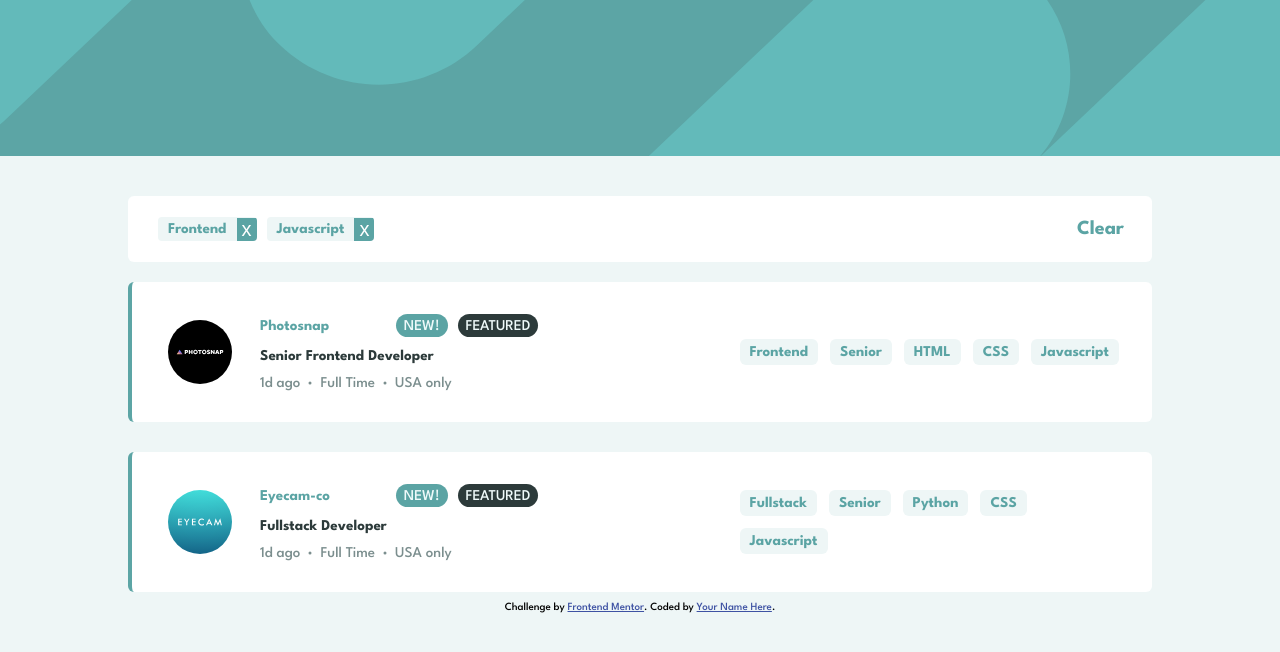
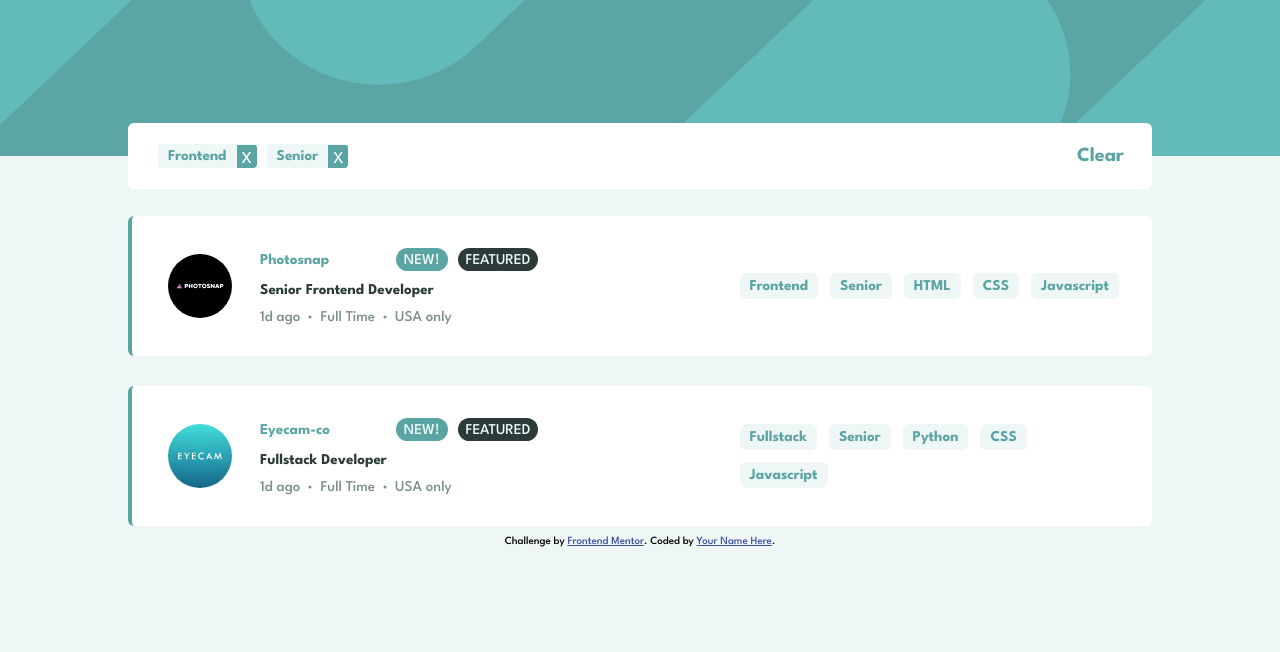
Before and after one commit to wojciech94/Static-Job-Listings, a website: page index.html in a window 1280 px wide. Drawn offline with Linux system fonts and the light colour scheme.

Commit message:
Preparing filter part

```diff
--- a/index.html
+++ b/index.html
@@ -13,9 +13,9 @@
 </head>
 
 <body>
-  <div class="header">
-  </div>
-  <div class="filter">
+  <header class="header">
+  </header>
+  <!-- <div class="filter">
     <div class="filter__group">
       <div class="filter__group__item">
         <span class="filter__group__item__text">Frontend</span>
@@ -27,8 +27,8 @@
       </div>
     </div>
     <button class="btn filter__clear-btn">Clear</button>
-  </div>
-  <div class="container">
+  </div> -->
+  <main class="container">
     <div class="job-item">
       <img class="job-item__logo" src="./src/img/photosnap.svg" alt="photosnap"></img>
       <div class="job-item__header">
@@ -119,11 +119,12 @@
         </div>
       </div>
     </div>
-  </div>
+  </main>
   <div class="attribution">
     Challenge by <a href="https://www.frontendmentor.io?ref=challenge" target="_blank">Frontend Mentor</a>.
     Coded by <a href="#">Your Name Here</a>.
   </div>
+  <script src="./src/js/main.js"></script>
 </body>
 
 </html>
--- a/src/css/style.css
+++ b/src/css/style.css
@@ -42,16 +42,18 @@ body .header {
   background-color: #5ca5a5;
 }
 body .filter {
-  margin: 0 auto;
+  position: absolute;
+  top: 123px;
+  left: 50%;
   padding: 20px;
   max-width: 1200px;
-  height: 100%;
   width: 80%;
   display: flex;
   justify-content: space-between;
   align-items: center;
   background-color: #fff;
   border-radius: 6px;
+  translate: -50%;
   overflow: hidden;
 }
 body .filter__group {
--- /dev/null
+++ b/src/js/main.js
@@ -0,0 +1,67 @@
+const header = document.querySelector('.header')
+
+//Filter
+//  ---filter__group
+//      ---filter__group__item
+//          span.filter__group__item__text (get json)
+//          button.filter__group__item__btn (x)
+//  ---button.btn.filter__clear-btn (Clear)
+
+let activeFilter = ['Frontend', 'Senior']
+let test
+
+const genFilter = () => {
+	const filter = document.createElement('div')
+	filter.classList.add('filter')
+	document.body.appendChild(filter)
+	const filterGroup = document.createElement('div')
+	filterGroup.classList.add('filter__group')
+	filter.appendChild(filterGroup)
+	const clearBtn = document.createElement('button')
+	clearBtn.classList.add('btn', 'filter__clear-btn')
+	clearBtn.textContent = 'Clear'
+	clearBtn.addEventListener('click', clearFilter)
+	filter.appendChild(clearBtn)
+	for (let i = 0; i < activeFilter.length; i++) {
+		const filterGroupItem = document.createElement('div')
+		filterGroupItem.classList.add('filter__group__item')
+		const filterText = document.createElement('span')
+		filterText.classList.add('filter__group__item__text')
+		filterText.textContent = activeFilter[i]
+		const filterBtn = document.createElement('button')
+		filterBtn.classList.add('filter__group__item__btn')
+		filterBtn.textContent = 'x'
+		filterGroup.appendChild(filterGroupItem)
+		filterGroupItem.append(filterText, filterBtn)
+		filterBtn.addEventListener('click', updateFilter)
+	}
+}
+
+const addFilterItem = e => {
+	console.log(e.target)
+	//add element to filter group based on e.target.textContent
+}
+
+const updateFilter = e => {
+	let parentElement = e.target.parentElement
+	let text = parentElement.querySelector('.filter__group__item__text')
+	if (text != null) {
+		for (let i = 0; i < activeFilter.length; i++) {
+			if (text.textContent === activeFilter[i]) {
+				activeFilter.splice(i, 1)
+				break
+			}
+		}
+	}
+	parentElement.remove()
+	if (activeFilter == null || activeFilter.length == 0) {
+		document.querySelector('.filter').remove()
+	}
+}
+
+const clearFilter = () => {
+	activeFilter = []
+	document.querySelector('.filter').remove()
+}
+
+document.addEventListener('DOMContentLoaded', genFilter)
```
Also changed, not shown: 1 other file.
